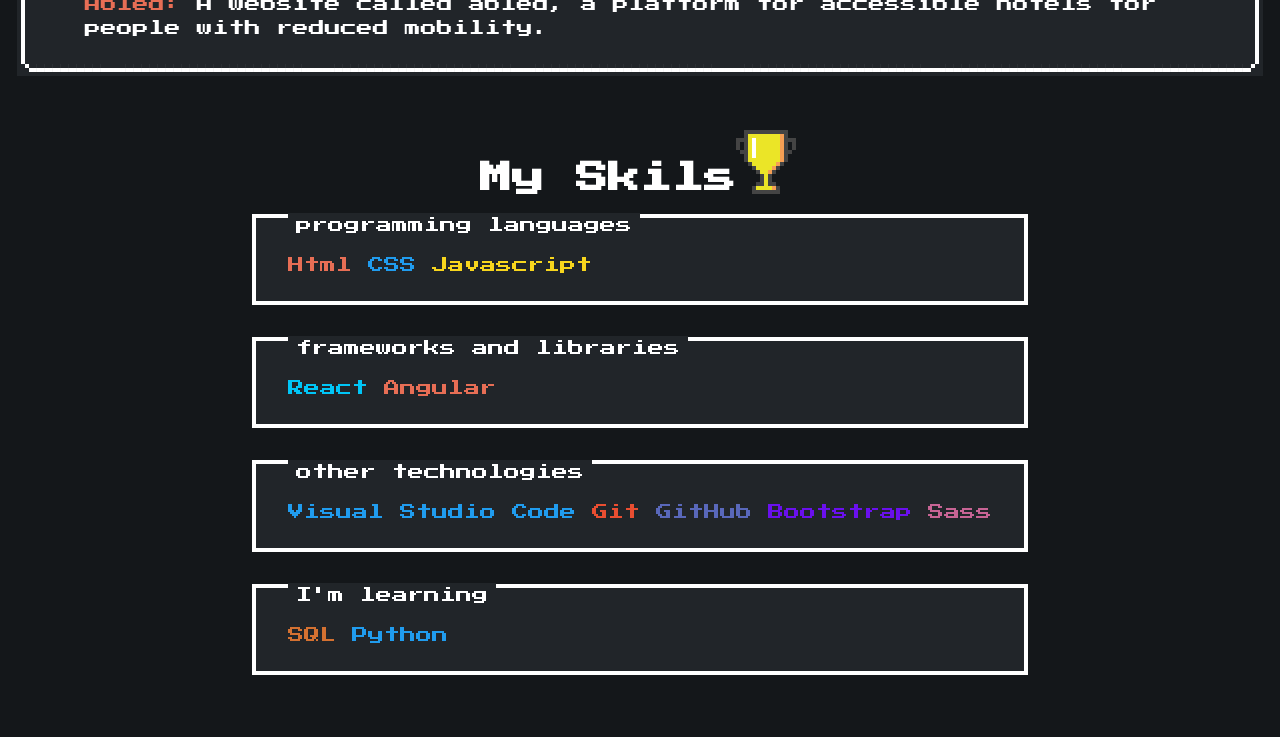
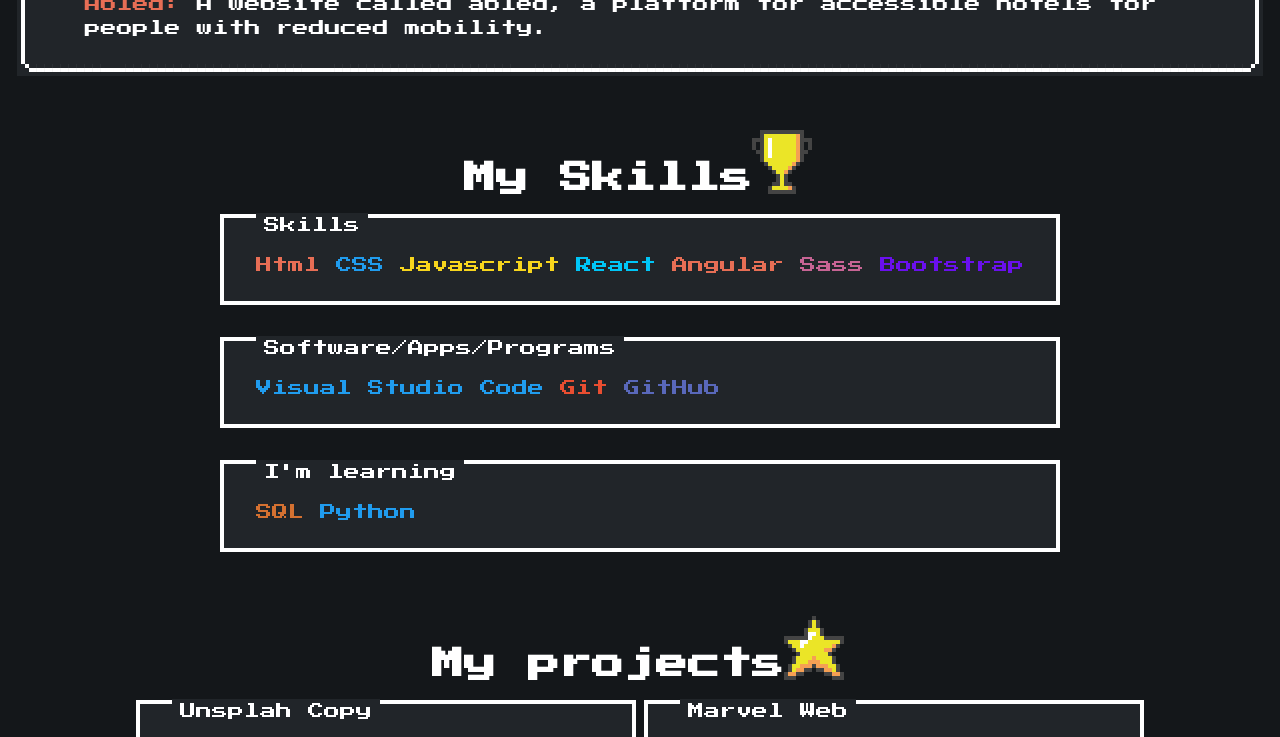
Before and after one commit to FranklynSierra/portafolio-retro, a React (Create React App) app: page / in a window 1280 px wide. Shown: the part 1500-2237 px from the top of the page. Built offline with nearby package versions, Linux system fonts and the light colour scheme.

Commit message:
small changes

```diff
--- a/src/components/proyectos.jsx
+++ b/src/components/proyectos.jsx
@@ -120,7 +120,7 @@
   return (
     <div id='proyects'  className='principalProyect' >
      <div>
-      <h1 style={{ textAlign: 'center' }}>My proyects<i className="nes-icon is-large star"></i></h1>
+      <h1 style={{ textAlign: 'center' }}>My projects<i className="nes-icon is-large star"></i></h1>
       <div className='mainProject'>
         <div>
           <div className='proyects'>
--- a/src/components/skils.jsx
+++ b/src/components/skils.jsx
@@ -5,28 +5,23 @@
   const {contextTheme}=useThemeContext()
   return (
     <div className='skils'id='skill'>
-      <h1>My Skils<i className="nes-icon trophy is-large"></i></h1>
+      <h1>My Skills<i className="nes-icon trophy is-large"></i></h1>
 
       <div className='subSkills'>
         <div >
-        <div className='skill'>
-          <div  className={contextTheme?'nes-container is-dark with-title ':'nes-container with-title is-centered'} >
-            <p className="title">programming languages</p>
-            <p><span className="nes-text is-error ">Html</span> <span className="nes-text is-primary">CSS</span> <span className="nes-text is-warning">Javascript</span>  </p>
-          </div>
-          </div>
-          <br/>
+
+
           <div className='skill'>
           <div className={contextTheme?'nes-container is-dark with-title ':'nes-container with-title is-centered'}>
-            <p className="title">frameworks and libraries</p>
-            <p><span className="nes-text "style={{color:'#00C6F7'}}>React</span> <span className="nes-text is-error">Angular</span></p>
+            <p className="title">Skills</p>
+            <p><span className="nes-text is-error ">Html</span> <span className="nes-text is-primary">CSS</span> <span className="nes-text is-warning">Javascript</span> <span className="nes-text "style={{color:'#00C6F7'}}>React</span> <span className="nes-text is-error">Angular</span> <span style={{ color: '#C76494' }} className="nes-text ">Sass</span> <span style={{ color: '#6A10ED' }} className="nes-text ">Bootstrap</span></p>
           </div>
           </div>
           <br/>
          <div className='skill'>
           <div className={contextTheme?'nes-container is-dark with-title ':'nes-container with-title is-centered'}>
-            <p className="title">other technologies</p>
-            <p><span className="nes-text is-primary">Visual Studio Code</span> <span style={{ color: '#E94E31' }} className="nes-text ">Git</span> <span style={{ color: '#5968BA' }} className="nes-text ">GitHub</span> <span style={{ color: '#6A10ED' }} className="nes-text ">Bootstrap</span> <span style={{ color: '#C76494' }} className="nes-text ">Sass</span></p>
+            <p className="title">Software/Apps/Programs</p>
+            <p><span className="nes-text is-primary">Visual Studio Code</span> <span style={{ color: '#E94E31' }} className="nes-text ">Git</span> <span style={{ color: '#5968BA' }} className="nes-text ">GitHub</span> </p>
           </div>
           </div>
           <br/>
```
